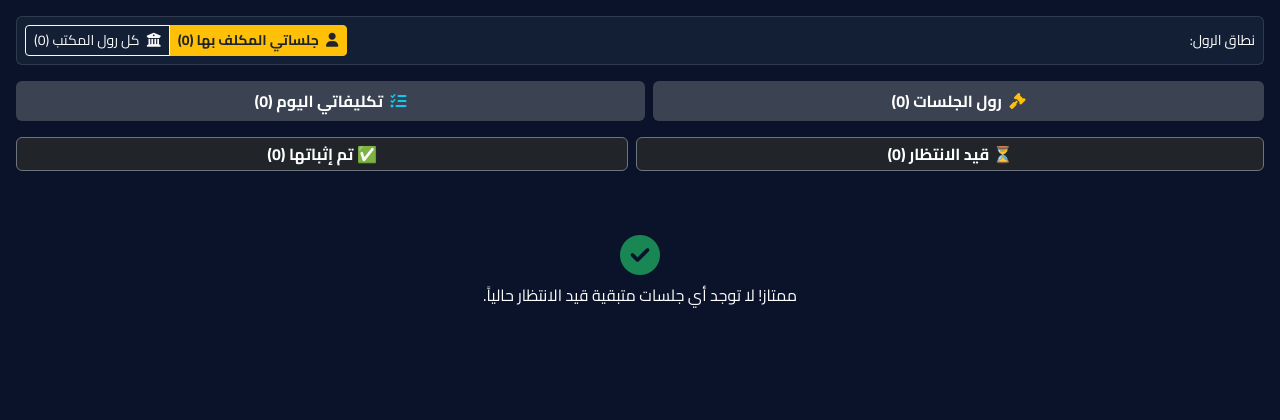
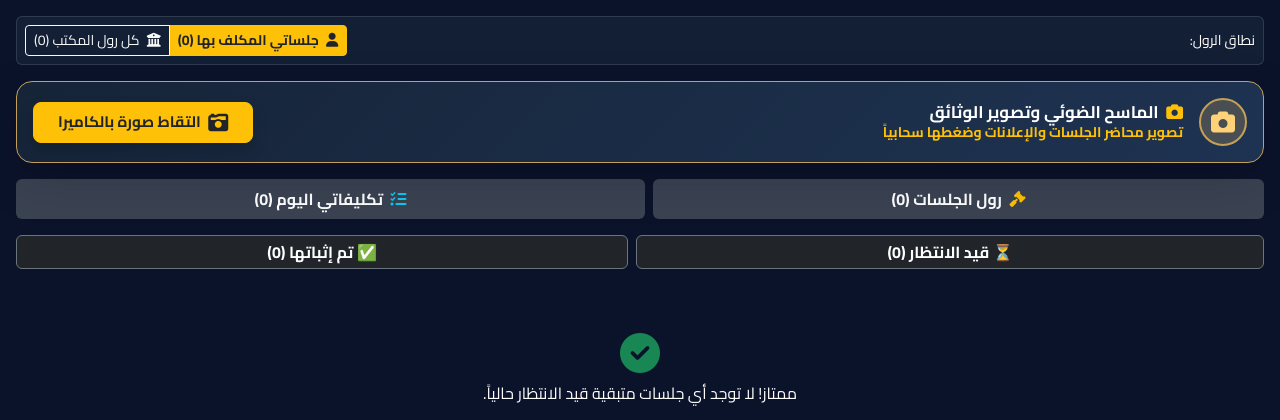
Before and after one commit to ahmedkali4/AlOustaz-NextGen-Cloud, a Flask app: page /court in a window 1280 px wide. Shown: the part 76-496 px from the top of the page. Run offline with Flask 3, Linux system fonts and the light colour scheme; the visitor is signed in with stand-in values (Sample User, id 1); data that the repository does not hold is empty; some libraries are stand-ins or nearby versions.

Commit message:
Add files via upload

```diff
--- a/templates/mobile_companion.html
+++ b/templates/mobile_companion.html
@@ -191,7 +191,7 @@
             align-items: center;
             justify-content: center;
             box-shadow: 0 8px 25px rgba(0, 0, 0, 0.4), 0 0 15px rgba(197, 160, 89, 0.6);
-            z-index: 1050;
+            z-index: 99999;
             cursor: pointer;
             transition: all 0.25s ease;
         }
@@ -287,7 +287,30 @@
         </div>
 
         <!-- Navigation Tabs for Mobile -->
-        <ul class="nav nav-pills nav-fill mb-3 gap-2" id="mobileTabs" role="tablist">
+
+        <!-- بطاقة الماسح الضوئي وتصوير الوثائق بالكاميرا (ظاهرة دائماً) -->
+        <div class="card mb-3 border-0 shadow-lg" style="background: linear-gradient(135deg, #162438 0%, #1e3352 100%); border: 1.5px solid #c5a059 !important; border-radius: 16px;">
+            <div class="card-body p-3">
+                <div class="d-flex align-items-center justify-content-between flex-wrap gap-2">
+                    <div class="d-flex align-items-center gap-3">
+                        <div class="rounded-circle d-flex align-items-center justify-content-center" style="width: 48px; height: 48px; background: rgba(197, 160, 89, 0.25); border: 2px solid #c5a059; color: #ffd27a;">
+                            <i class="fa-solid fa-camera fs-4"></i>
+                        </div>
+                        <div>
+                            <h6 class="fw-bold text-white mb-0" style="font-size: 1.05rem;">
+                                <i class="fa-solid fa-camera text-warning me-1"></i> الماسح الضوئي وتصوير الوثائق
+                            </h6>
+                            <div class="small text-warning fw-bold">تصوير محاضر الجلسات والإعلانات وضغطها سحابياً</div>
+                        </div>
+                    </div>
+                    <button type="button" class="btn btn-warning fw-bold text-dark px-4 py-2 rounded-3 shadow" onclick="openGeneralCameraModal()" style="font-size: 0.95rem;">
+                        <i class="fa-solid fa-camera-retro fs-5 me-1 align-middle"></i> التقاط صورة بالكاميرا
+                    </button>
+                </div>
+            </div>
+        </div>
+
+<ul class="nav nav-pills nav-fill mb-3 gap-2" id="mobileTabs" role="tablist">
             <li class="nav-item">
                 <button class="nav-link active fw-bold py-2 bg-secondary bg-opacity-50 text-white" id="hearings-tab" data-bs-toggle="pill" data-bs-target="#tab-hearings" type="button">
                     <i class="fa-solid fa-gavel me-1 text-warning"></i> رول الجلسات ({{ hearings|length }})
@@ -606,8 +629,6 @@
                         <select id="camMatterSelect" class="form-select">
                             {% for m in all_matters %}
                             <option value="{{ m.id }}">دعوى {{ m.case_number }} {% if m.case_year %}لسنة {{ m.case_year }}{% endif %} - {{ m.title }}</option>
-                            {% else %}
-                            <option value="0">مستند قضائي عام (سيتم ربطه يدوياً بالمكتب)</option>
                             {% endfor %}
                         </select>
                     </div>
```
